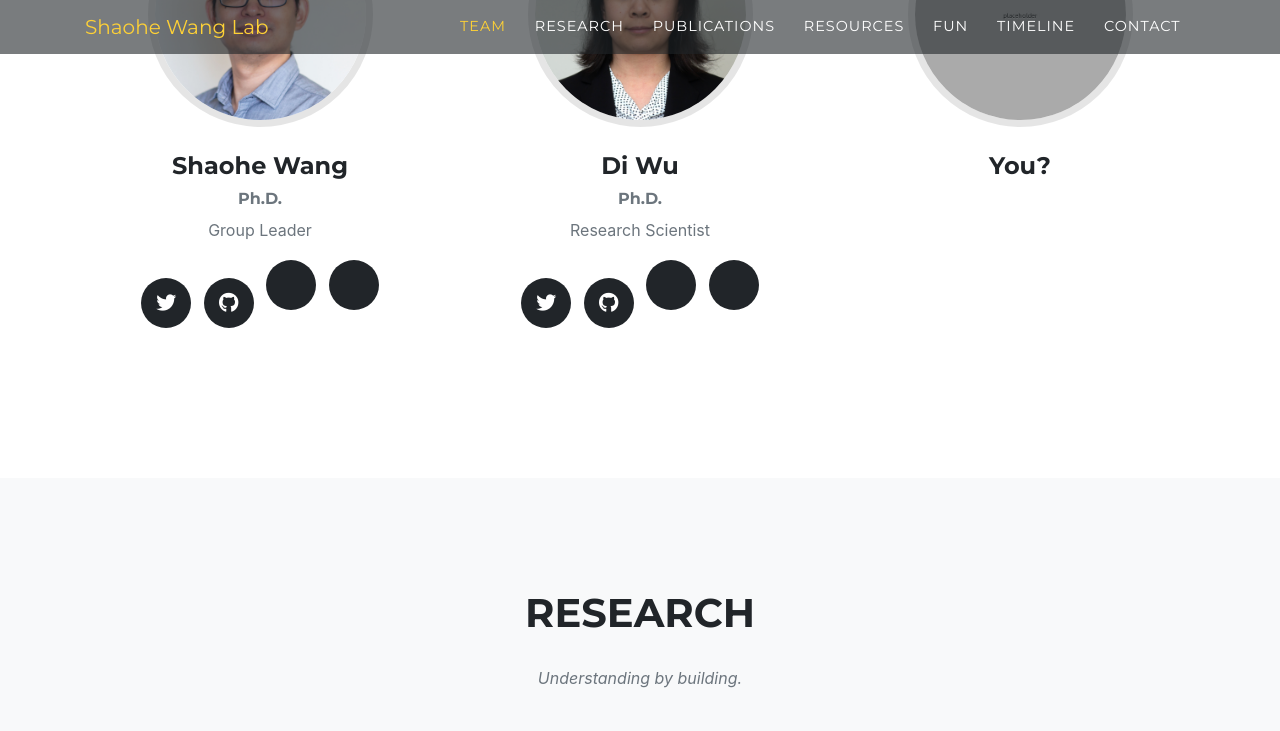
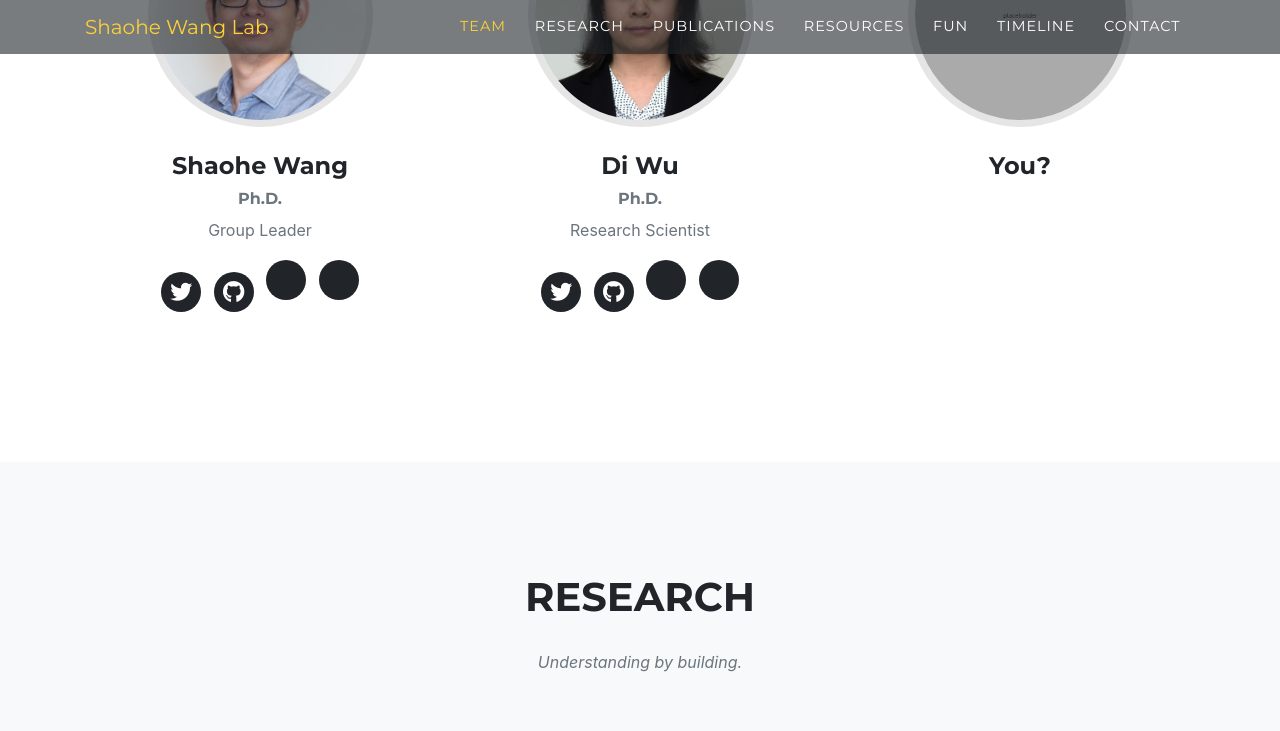
Before and after one commit to shaohewanglab/shaohewanglab.github.io, a Jekyll site: the page built from index.md, in a window 1280 px wide and 1400 px high, scrolled down 1174 px. Shown: the top 731 px of the window. Built offline with Jekyll 4.4.1, drawn with Linux system fonts in a browser that asks for light colours; some web fonts are replaced; a style sheet for code colours, icons or effects is not loaded; grey boxes are pictures that could not be loaded.

Commit message:
Update _footer.scss

```diff
--- a/_sass/layout/_footer.scss
+++ b/_sass/layout/_footer.scss
@@ -21,11 +21,11 @@ ul.social-buttons {
   margin-bottom: 0;
   li {
     a {
-      font-size: 20px;
-      line-height: 50px;
+      font-size: 22px;
+      line-height: 40px;
       display: block;
-      width: 50px;
-      height: 50px;
+      width: 40px;
+      height: 40px;
       -webkit-transition: all 0.3s;
       -moz-transition: all 0.3s;
       transition: all 0.3s;
```
